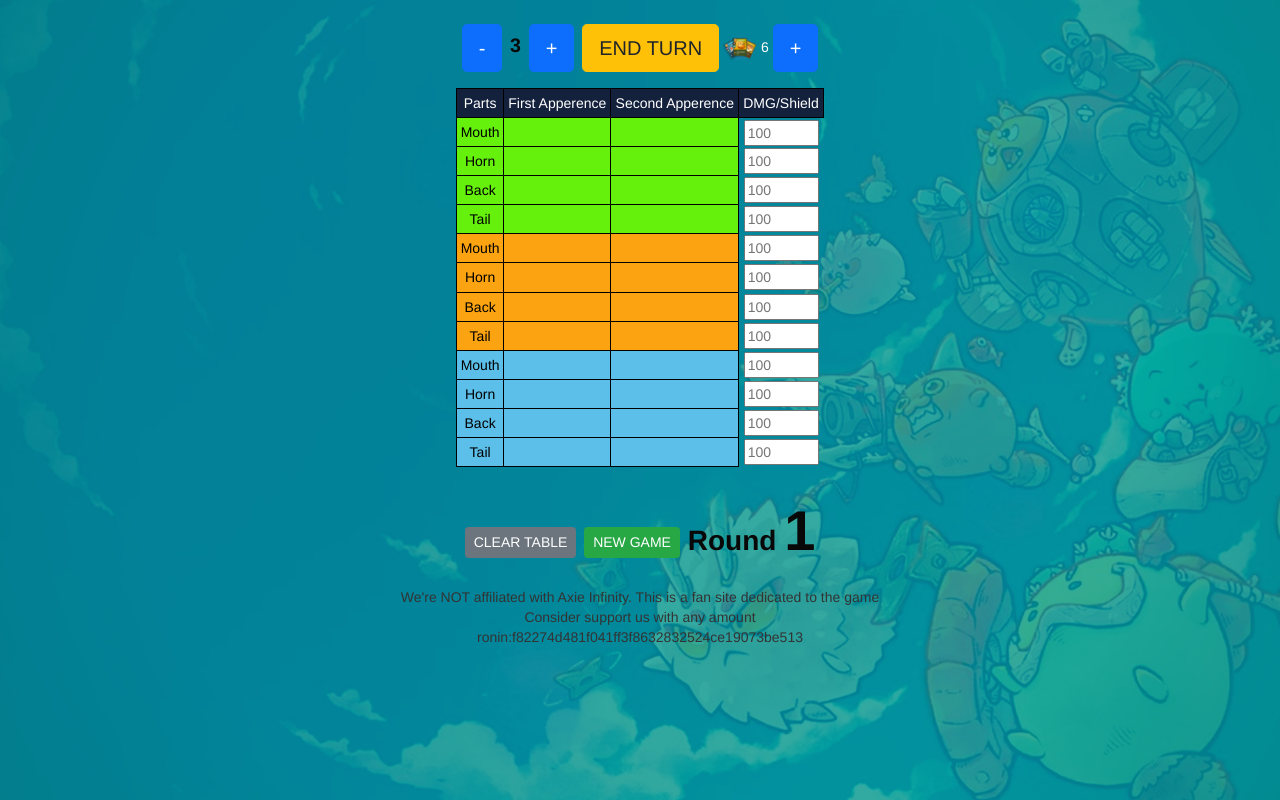
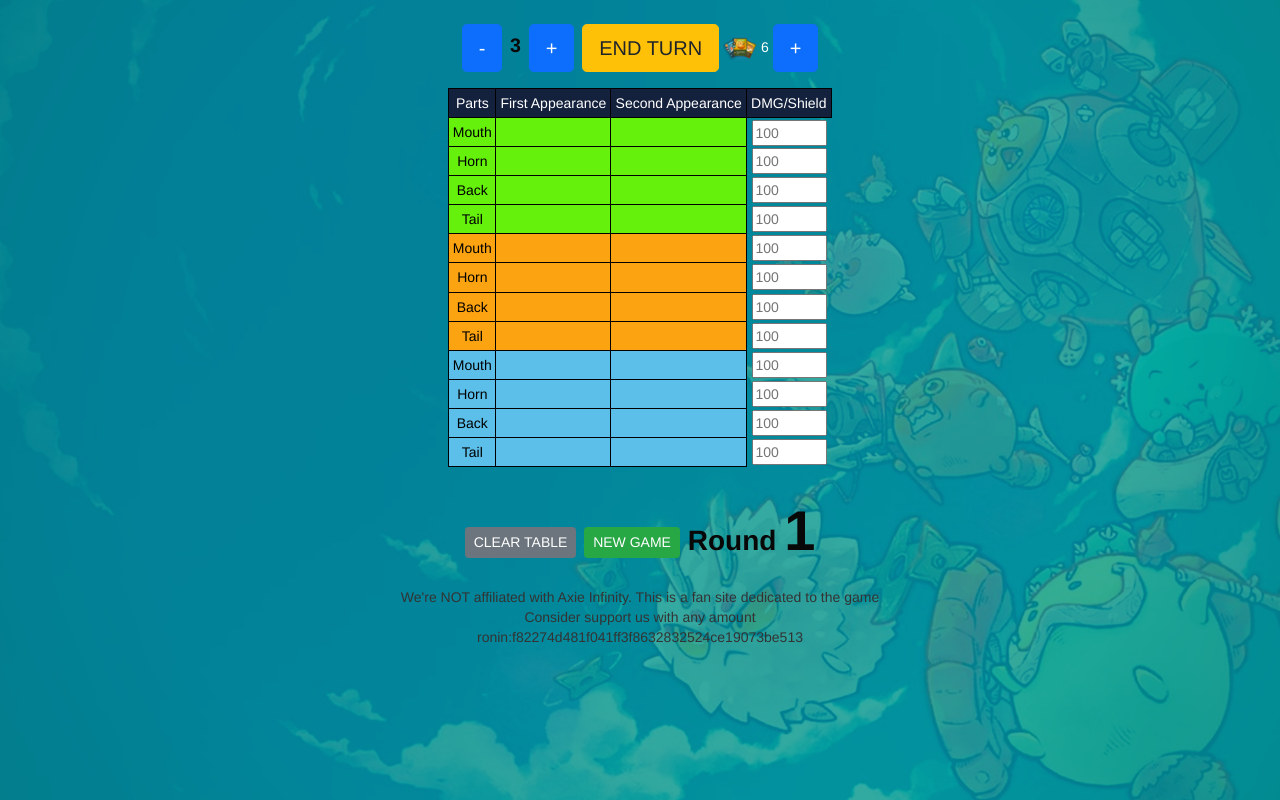
Before and after one commit to fixth3dev/project1.3, a plain HTML site: page index.html in a window 1280 px wide. Drawn offline with nearby package versions, Linux system fonts and the light colour scheme.

Commit message:
appearance kekw

```diff
--- a/index.html
+++ b/index.html
@@ -56,8 +56,8 @@
             <thead>
                 <tr>
                     <th class="table-header">Parts</th>
-                    <th class="table-header">First Apperence</th>
-                    <th class="table-header">Second Apperence</th>
+                    <th class="table-header">First Appearance</th>
+                    <th class="table-header">Second Appearance</th>
                     <th class="table-header">DMG/Shield
                     </span></th>
                 </tr>
```
